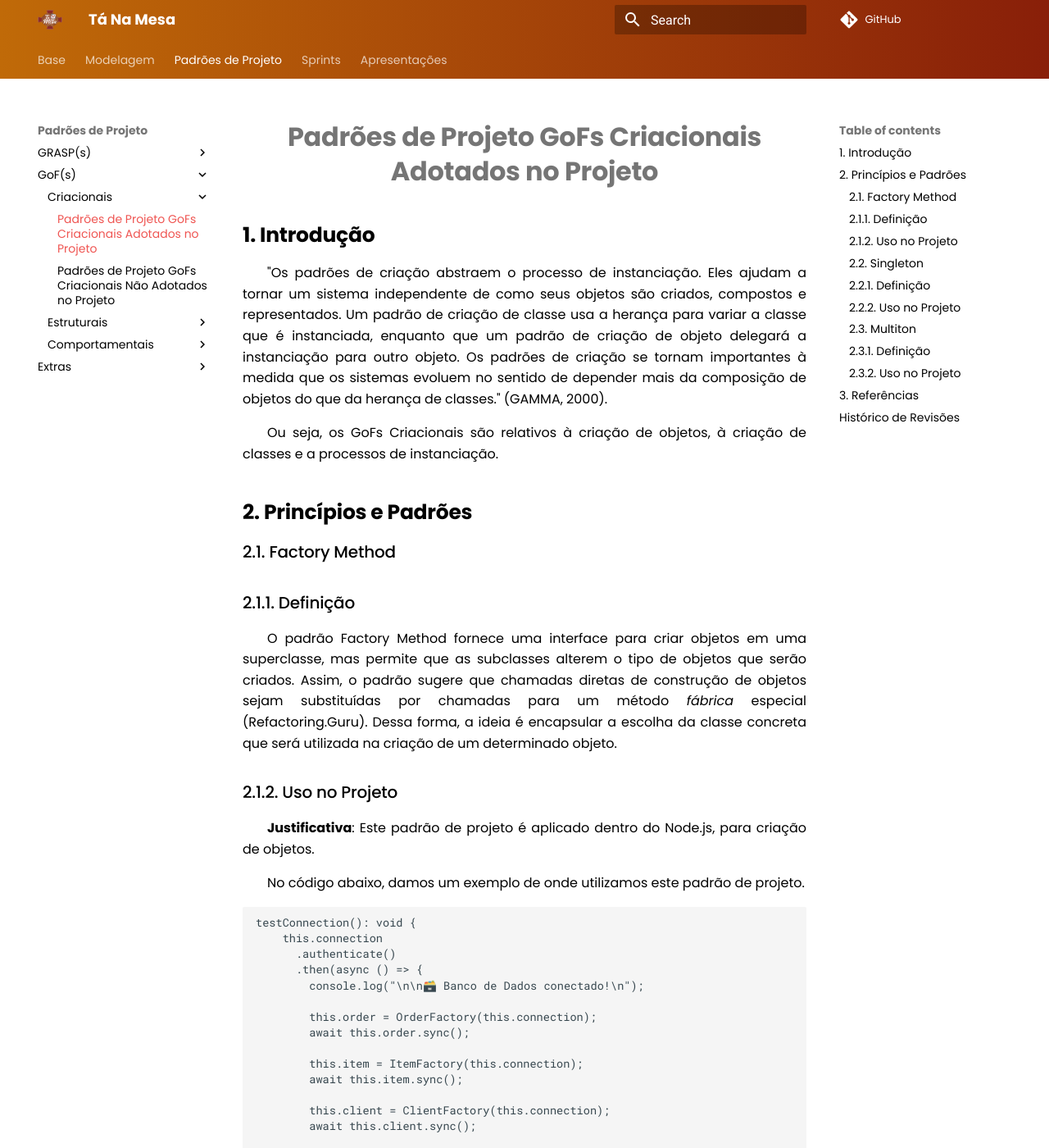
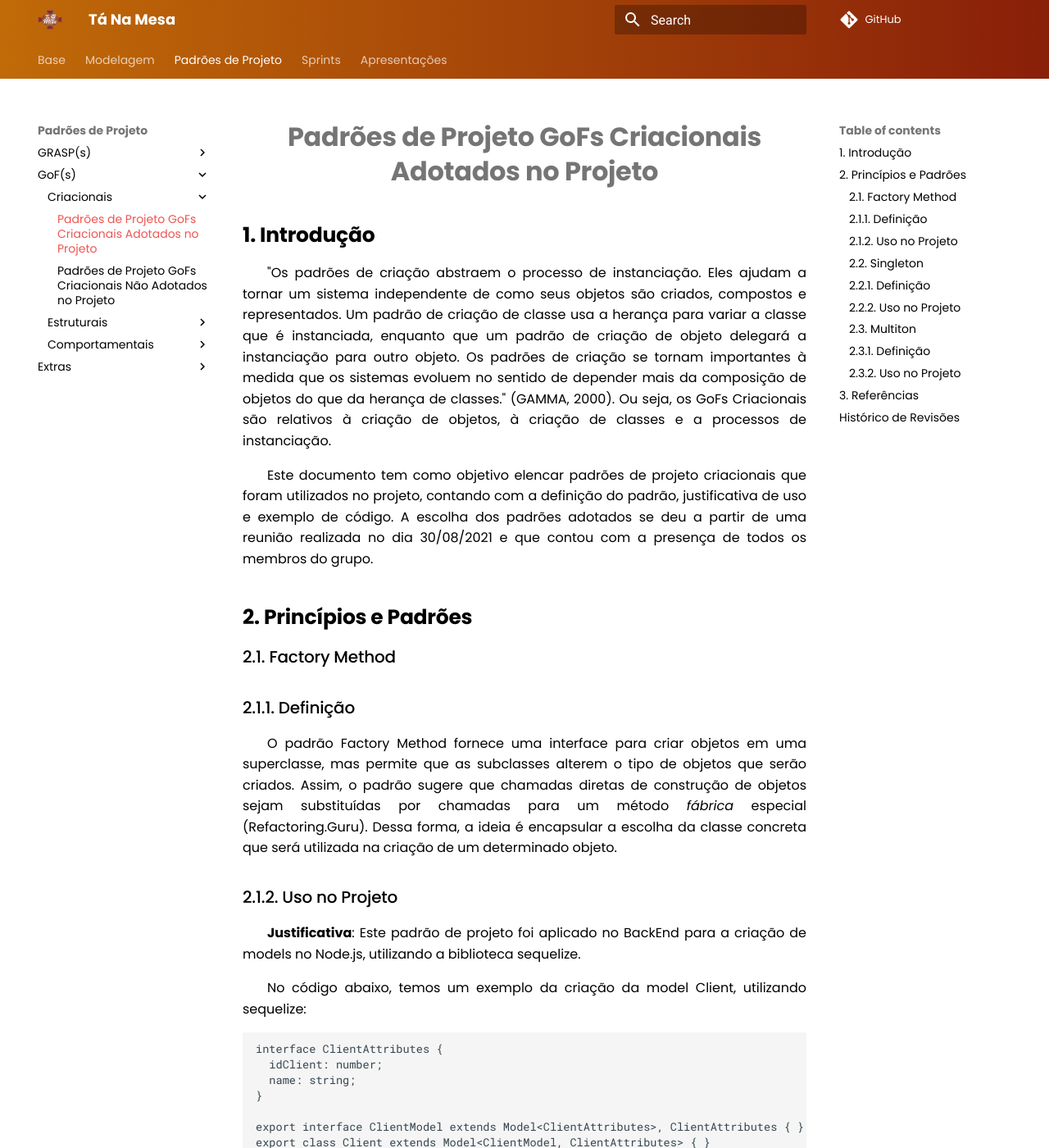
Before and after one commit to UnBArqDsw2021-1/2021.1_G02_TaNaMesa_docs, an MkDocs documentation site: the page built from docs/3-Padroes-de-Projeto/GoFs/Criacionais/Padroes-Adotados-no-Projeto.md, in a window 1280 px wide and 1400 px high. Shown: the whole window at 82% size. Built offline with MkDocs 1.6.1 and Material for MkDocs 9.7.7, drawn with Linux system fonts in a browser that asks for light colours; comment, search, counter and statistics services are not loaded; some of the changed text lies outside the part shown.

Commit message:
(#107) Atualizando exemplo de códigos dos GoFs criacionais

````diff
--- a/docs/3-Padroes-de-Projeto/GoFs/Criacionais/Padroes-Adotados-no-Projeto.md
+++ b/docs/3-Padroes-de-Projeto/GoFs/Criacionais/Padroes-Adotados-no-Projeto.md
@@ -6,10 +6,12 @@
 criação de classe usa a herança para variar a classe que é instanciada, enquanto que um
 padrão de criação de objeto delegará a instanciação para outro objeto. Os padrões
 de criação se tornam importantes à medida que os sistemas evoluem no sentido de depender
-mais da composição de objetos do que da herança de classes." (GAMMA, 2000).
+mais da composição de objetos do que da herança de classes." (GAMMA, 2000). Ou seja,
+os GoFs Criacionais são relativos à criação de objetos, à criação de classes e a processos de instanciação.
 
-Ou seja, os GoFs Criacionais são relativos à criação de objetos, à criação de classes e a
-processos de instanciação.
+Este documento tem como objetivo elencar padrões de projeto criacionais que foram utilizados no projeto,
+contando com a definição do padrão, justificativa de uso e exemplo de código. A escolha dos padrões adotados
+se deu a partir de uma reunião realizada no dia 30/08/2021 e que contou com a presença de todos os membros do grupo.
 
 ## 2. Princípios e Padrões
 
@@ -24,37 +26,54 @@
 
 ### 2.1.2. Uso no Projeto
 
-**Justificativa**: Este padrão de projeto é aplicado dentro do Node.js, para criação de objetos.
+**Justificativa**: Este padrão de projeto foi aplicado no BackEnd para a criação de models no Node.js,
+utilizando a biblioteca sequelize.
 
-No código abaixo, damos um exemplo de onde utilizamos este padrão de projeto.
+No código abaixo, temos um exemplo da criação da model Client, utilizando sequelize:
 
+```js
+interface ClientAttributes {
+  idClient: number;
+  name: string;
+}
+
+export interface ClientModel extends Model<ClientAttributes>, ClientAttributes { }
+export class Client extends Model<ClientModel, ClientAttributes> { }
+
+export type ClientStatic = typeof Model & {
+  new(values?: object, options?: BuildOptions): ClientModel;
+};
+
+export function ClientFactory(sequelize: Sequelize): ClientStatic {
+  return <ClientStatic>sequelize.define(
+    "clients",
+    {
+      idClient: {
+        type: INTEGER,
+        primaryKey: true,
+        autoIncrement: true,
+      },
+      name: STRING(50),
+      createdAt: {
+        type: DATE,
+        allowNull: false,
+        defaultValue: Sequelize.fn("now"),
+      },
+      updatedAt: {
+        type: DATE,
+        allowNull: false,
+        defaultValue: Sequelize.fn("now"),
+      },
+    },
+    {
+      freezeTableName: true,
+      timestamps: false,
+      underscored: true,
+    }
+  );
+}
 ```
-testConnection(): void {
-    this.connection
-      .authenticate()
-      .then(async () => {
-        console.log("\n\n🗃️ Banco de Dados conectado!\n");
 
-        this.order = OrderFactory(this.connection);
-        await this.order.sync();
-
-        this.item = ItemFactory(this.connection);
-        await this.item.sync();
-
-        this.client = ClientFactory(this.connection);
-        await this.client.sync();
-
-        this.employee = EmployeeFactory(this.connection);
-        await this.employee.sync();
-
-        this.table = TableFactory(this.connection);
-        await this.table.sync();
-      })
-      .catch(() => {
-        console.log("\n\n😵‍💫❌ Erro ao conectar no Banco\n");
-      });
-  }
-```
 ### 2.2. Singleton
 ### 2.2.1. Definição
 
@@ -63,12 +82,13 @@
 
 ### 2.2.2. Uso no Projeto
 
-**Justificativa**: Será utilizado para garantir uma instância única da aplicação com o banco de dados.
+**Justificativa**: Alguns dos usos do padrão Singleton no projeto são o localStorage,
+utilizado para gerenciar o tema da aplicação no FrontEnd, e a inicialização do servidor
+no BackEnd, fazendo uma instância única da aplicação e do banco de dados.
 
-No código abaixo, damos um exemplo de onde utilizamos este padrão de projeto.
+No código abaixo, é apresentado a inicialização do servidor do repositório Order Service:
 
-```
-
+```js
 import app from "./app";
 import Database from "./db";
 
@@ -99,31 +119,18 @@
 
 ### 2.3.2. Uso no Projeto
 
-**Justificativa**: Uma das aplicações no projeto será para a criação de componentes no React, em que será possível instanciar diversos componentes iguais, mas que possuem informações diferentes.
+**Justificativa**: Uma das aplicações no projeto será no FrontEnd com o uso de componentes do React,
+em que será possível instanciar diversos componentes iguais, mas que possuem informações diferentes.
 
-No código abaixo, damos um exemplo de onde utilizamos este padrão de projeto.
-O multiton permite a criação de diversos componentes iguais, mas com informações
-distintas. Um dos exemplos são os itens da tela de Pedidos.
+No código abaixo, é exemplificado a criação de itens do cardápio, utilizando um componente:
 
-```
-interface Item {
-  quantity: number;
-  name: string;
-  price: number;
-  obs?: string;
-}
-```
-
-```
-return (
-  <Item>
-    <h2>
-      {item.quantity}x {item.name}
-      {item.obs ? <h3>Observação: {item.obs}</h3> : <br />}
-    </h2>
-    <h2>R$ {item.price.toFixed(2)}</h2>
-  </Item>
-);
+```js
+<MenuItem
+  image="https://blog.finamac.com/wp-content/uploads/2019/10/309956-como-oferecer-os-melhores-sabores-de-milkshake-para-os-clientes-1280x640.jpg"
+  name="Milkshake"
+  price="16.90"
+  description="Disponível nos sabores morango, chocolate, oreo e creme de avelã."
+/>
 ```
 
 ## 3. Referências
@@ -146,8 +153,10 @@
 | :--------- | :----- | :-------------- | :------------ |
 | 29/08/2021 | 1.0    | Criação do documento e desenvolvimento dos tópicos builder, object pool e abstract factory     | [Eduarda Servidio](https://github.com/ServideoEC)           |
 | 30/08/2021 | 1.1    | Adição dos padrões Factory Method, Singleton e Multiton | [Herick Portugues](https://github.com/herickport) |
+| 30/08/2021 | 1.1.1  | Reunião para definir os padrões utilizados | Todos os integrantes |
 | 05/09/2021 | 1.2    | Atualização dos padrões que serão utilizados | [Eduarda Servidio](https://github.com/ServideoEC) e [Herick Portugues](https://github.com/herickport) |
 | 05/09/2021 | 1.3    | Adição tópico introdução | [Eduarda Servidio](https://github.com/ServideoEC) |
 | 06/09/2021 | 1.4    | Atualização nas justificativas e correção de referências | [Herick Portugues](https://github.com/herickport) |
 | 19/09/2021 | 1.5    | Revisão do documento | [Sergio Cipriano](https://github.com/sergiosacj), [Brenda Santos](https://github.com/brendavsantos) |
-| 20/09/2021 | 1.6    | Adição de códigos referentes aos padrões | [Eduarda Servidio](https://github.com/ServideoEC) e  [Herick Portugues](https://github.com/herickport)|
+| 20/09/2021 | 1.6    | Adição de códigos referentes aos padrões | [Eduarda Servidio](https://github.com/ServideoEC) e [Herick Portugues](https://github.com/herickport)|
+| 20/09/2021 | 2.0    | Atualização da introdução e refatoração dos códigos e justificativas | [Herick Portugues](https://github.com/herickport) |
````
